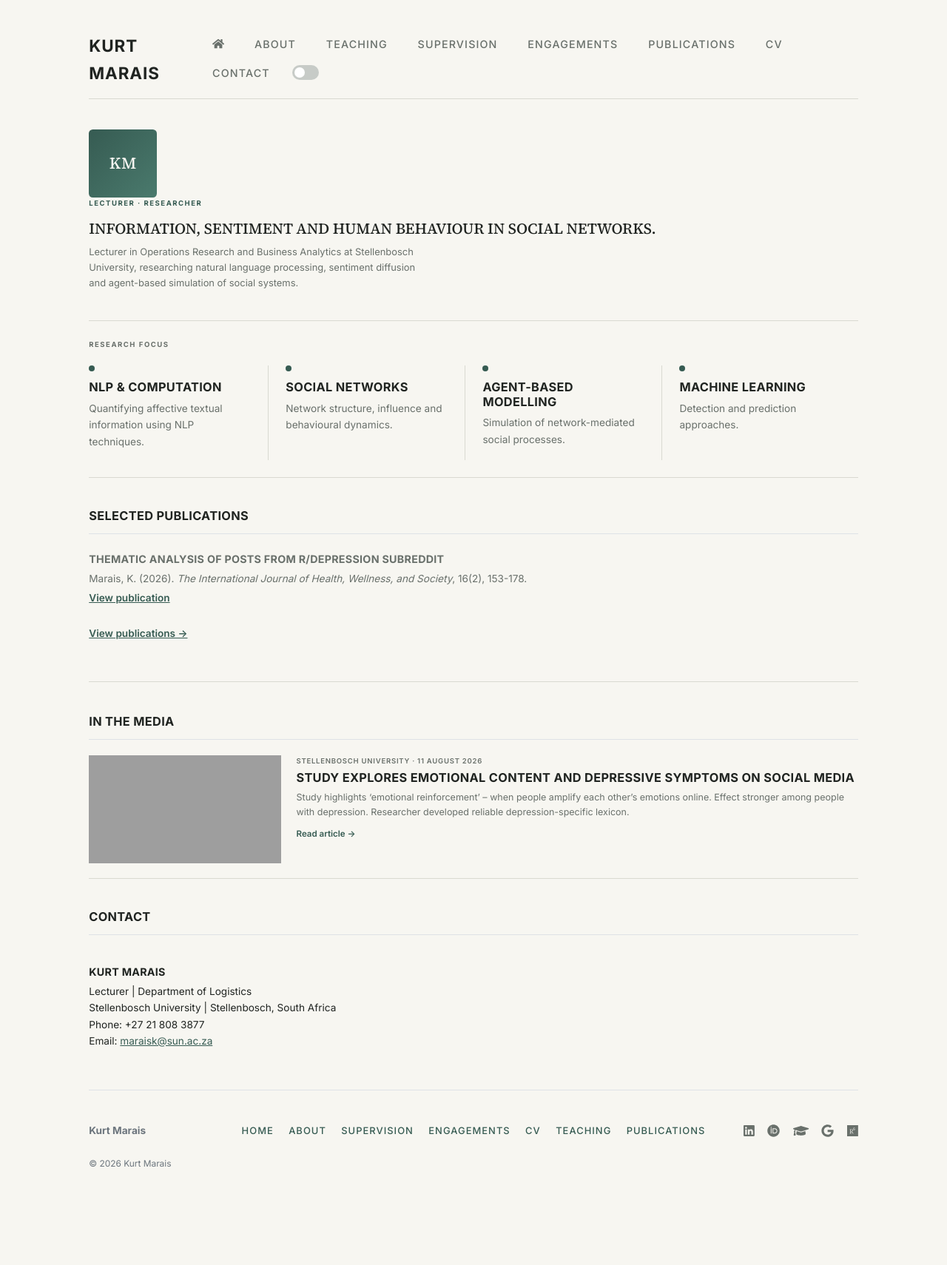
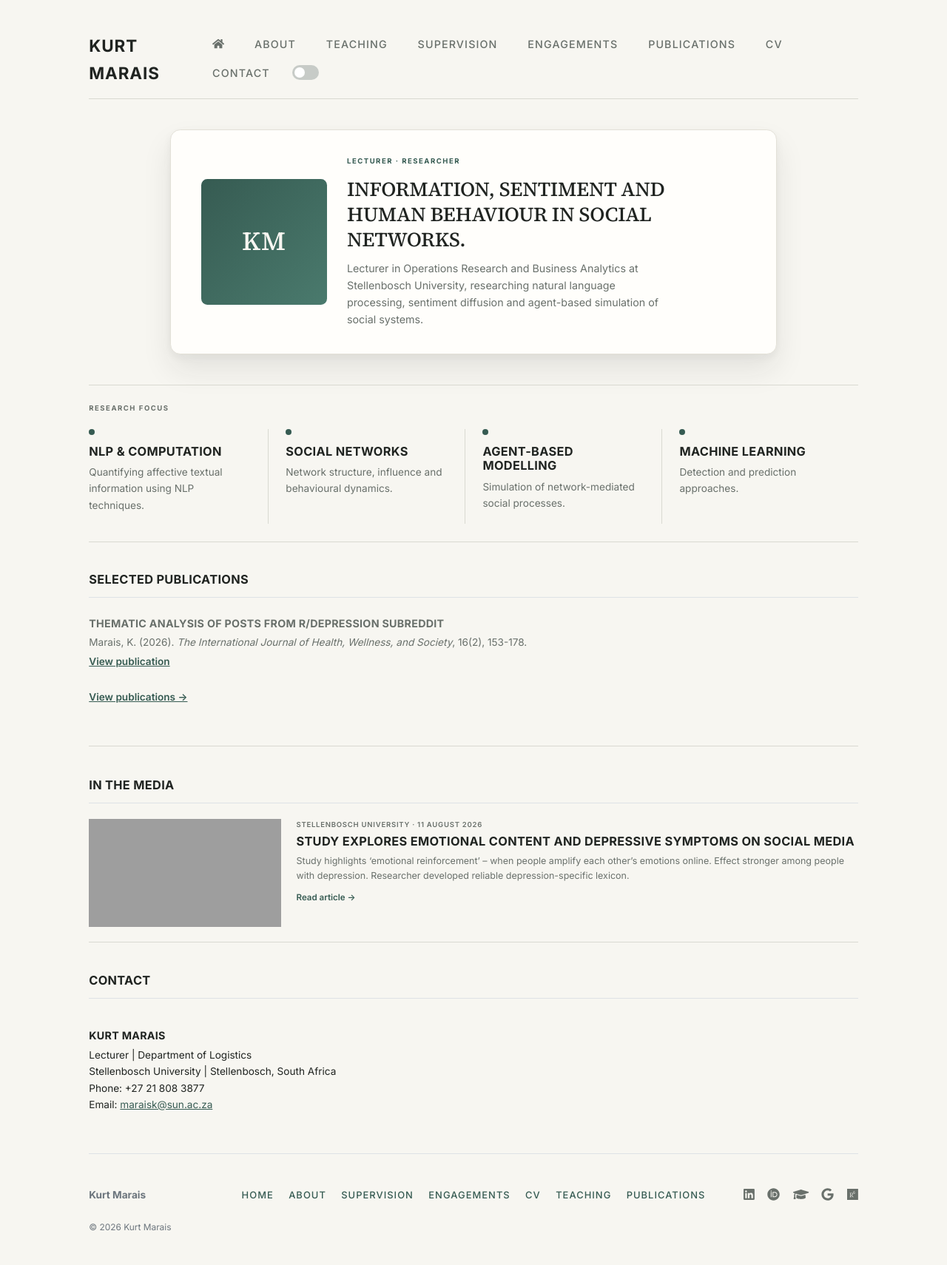
Before and after one commit to kurtmarais/kurtmarais.github.io, a Jekyll site: the page built from index.md, in a window 1280 px wide. Shown: the whole page at 74% size. Built offline with Jekyll 4.4.1, drawn with Linux system fonts in a browser that asks for light colours; before the commit the page ends 1623 px from its top, so only the background shows below that; grey boxes are pictures that could not be loaded.

Commit message:
Add files via upload

```diff
--- a/_sass/main.scss
+++ b/_sass/main.scss
@@ -107,30 +107,33 @@ h4 {
 }
 
 
-/* HOMEPAGE — HERO MASTHEAD */
+/* HOMEPAGE — HERO CARD */
 
-.hero-masthead {
+.hero {
+  max-width: 820px;
+  margin-left: auto;
+  margin-right: auto;
+  background: #fffefb;
+  border: 1px solid #e3e1d8;
+  border-radius: 1rem;
+  box-shadow:
+    0 1.5rem 3rem rgba(32, 36, 33, 0.09),
+    0 0.3rem 0.75rem rgba(32, 36, 33, 0.05);
+  padding: 2.5rem 3rem;
+}
+
+.hero-inner {
   display: flex;
   align-items: center;
-  gap: 1.5rem;
-}
-
-.hero-photo-card {
-  flex: 0 0 auto;
-  background: #fffefb;
-  border: 1px solid #e3e1d8;
-  border-radius: 0.65rem;
-  box-shadow:
-    0 1rem 2rem rgba(32, 36, 33, 0.08),
-    0 0.25rem 0.6rem rgba(32, 36, 33, 0.05);
-  padding: 0.4rem;
+  gap: 2rem;
 }
 
 .hero-photo-placeholder,
 .hero-photo {
-  width: 92px;
-  height: 92px;
-  border-radius: 0.4rem;
+  flex: 0 0 auto;
+  width: 170px;
+  height: 170px;
+  border-radius: 0.6rem;
   display: block;
 }
 
@@ -141,7 +144,7 @@ h4 {
   justify-content: center;
   color: #f7f6f1;
   font-family: $serifFont;
-  font-size: 1.6rem;
+  font-size: 2.6rem;
   font-weight: 500;
   letter-spacing: 0.02em;
 }
@@ -153,18 +156,18 @@ h4 {
 .hero-heading {
   font-family: $serifFont;
   font-weight: 500;
-  font-size: 1.5rem;
-  line-height: 1.3;
-  letter-spacing: -0.005em;
-  margin: 0 0 0.6rem 0;
+  font-size: 2rem;
+  line-height: 1.25;
+  letter-spacing: -0.01em;
+  margin: 0 0 0.85rem 0;
   color: $bodyColor;
 }
 
 .hero-intro {
   color: #69706b;
-  font-size: 0.95rem;
+  font-size: 1.05rem;
   line-height: 1.6;
-  max-width: 56ch;
+  max-width: 48ch;
 }
 
 .hero-intro p {
@@ -546,16 +549,33 @@ h4 {
     margin-right: 0.8rem !important;
   }
 
-  .hero-masthead {
+  .hero {
+    padding: 2rem 1.5rem;
     margin-top: 1rem;
-    gap: 1rem;
+  }
+
+  .hero-inner {
+    flex-direction: column;
+    align-items: center;
+    text-align: center;
+    gap: 1.25rem;
+  }
+
+  .hero-heading {
+    font-size: 1.5rem;
+  }
+
+  .hero-intro {
+    font-size: 0.95rem;
+    max-width: none;
   }
 
   .hero-photo-placeholder,
   .hero-photo {
-    width: 64px;
-    height: 64px;
-    font-size: 1.1rem;
+    width: 130px;
+    height: 130px;
+    font-size: 2rem;
+    border-radius: 50%;
   }
 
   .research-grid {
```
